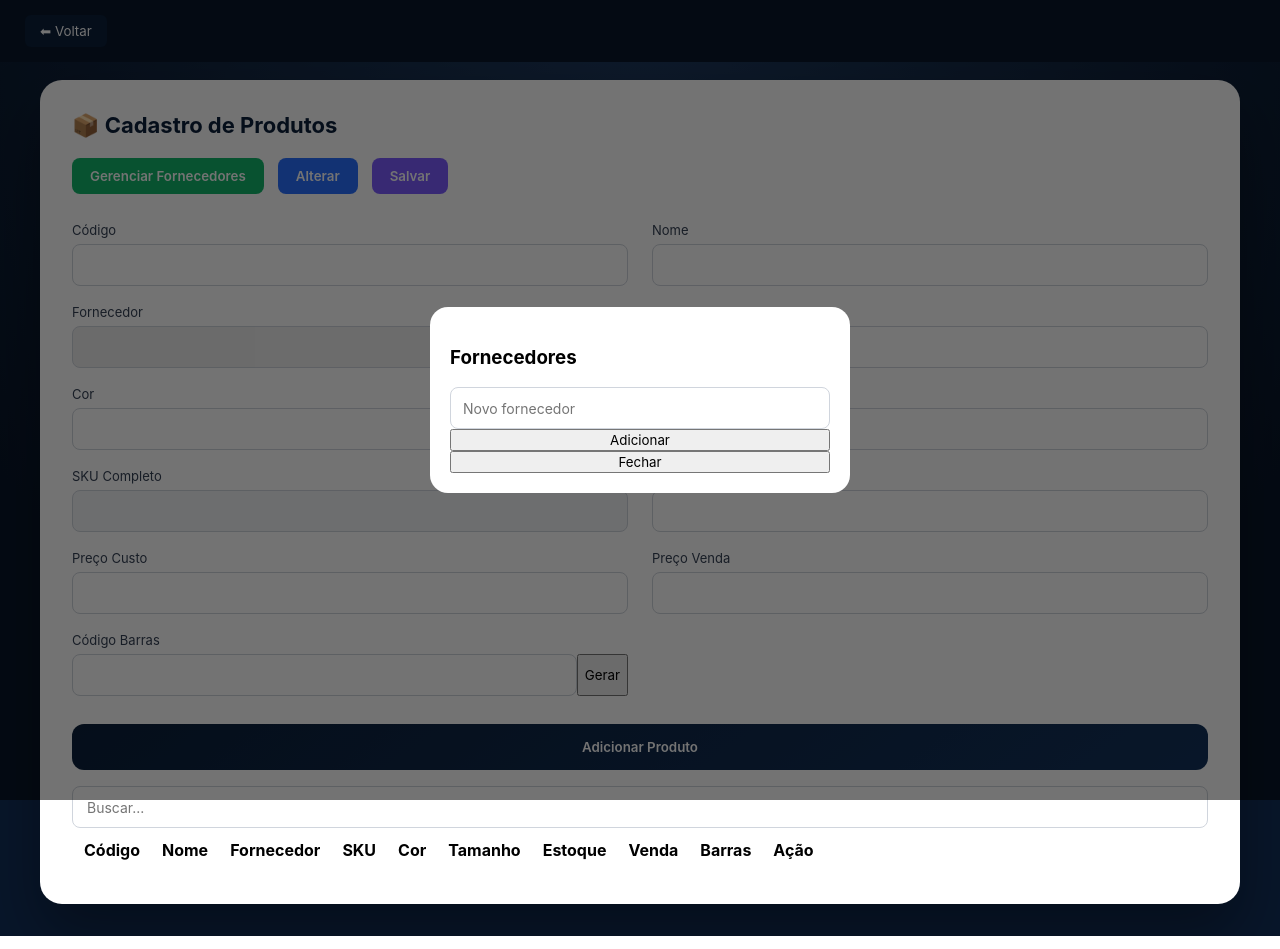
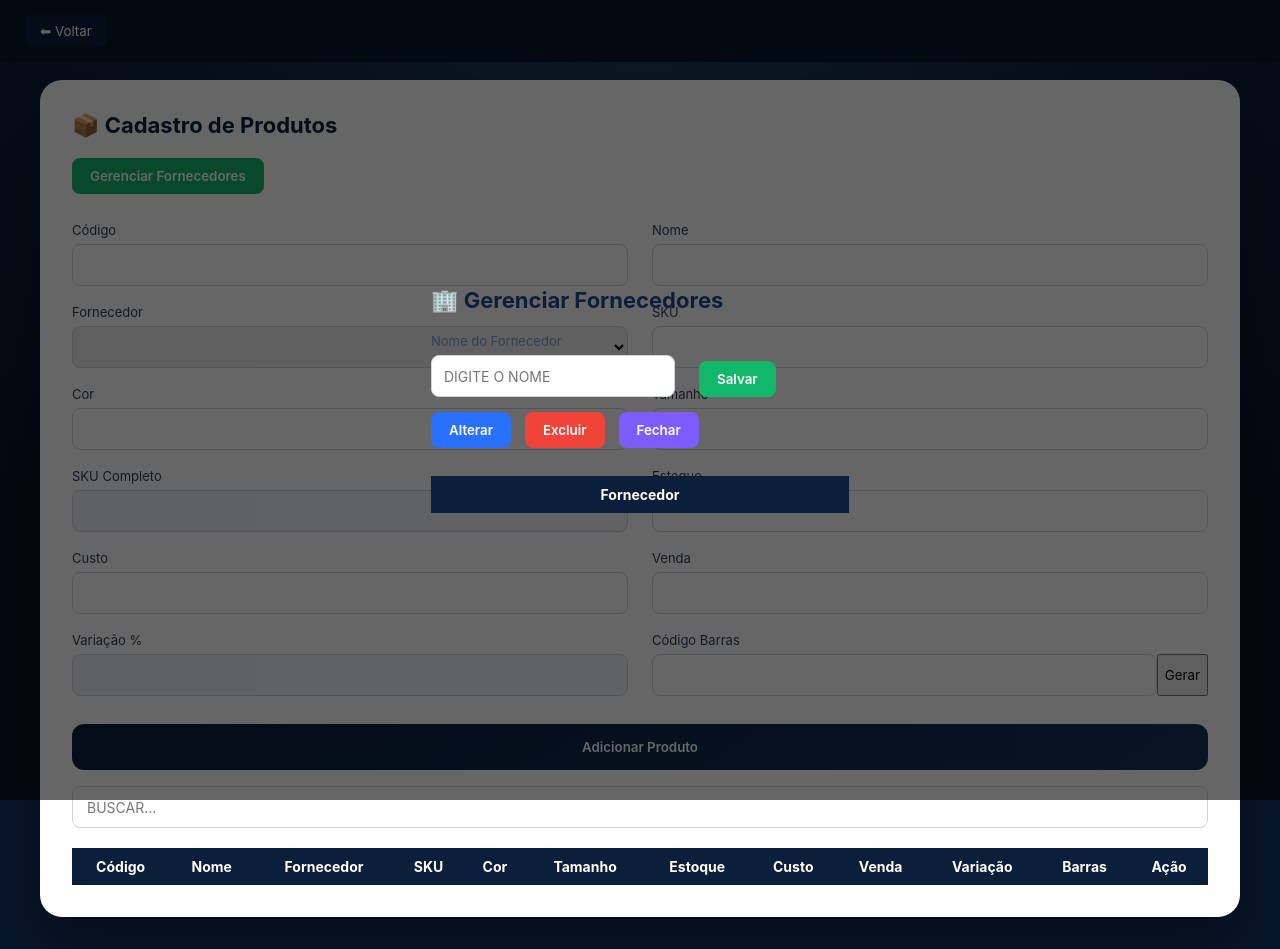
Before and after one commit to dispbr/sistema-gestao, a plain HTML site: page frontend/cadastro_produtos.html in a window 1280 px wide. Both pictures are taken after a click on the button "Gerenciar Fornecedores". Drawn offline with Linux system fonts and the light colour scheme; no server answers.

Commit message:
Atualização PRODUTOS 5

```diff
--- a/frontend/cadastro_produtos.css
+++ b/frontend/cadastro_produtos.css
@@ -7,14 +7,14 @@ body {
   margin: 0;
 }
 
-/* Fundo */
+/* ================= FUNDO ================= */
 .bg {
   min-height: 100vh;
   padding: 32px;
   background: radial-gradient(circle at top, #1e3a5f, #08162a 70%);
 }
 
-/* Card */
+/* ================= CARD PRINCIPAL ================= */
 .card {
   background: #fff;
   border-radius: 22px;
@@ -24,14 +24,14 @@ body {
   box-shadow: 0 30px 60px rgba(0,0,0,.35);
 }
 
-/* Título */
+/* ================= TITULO ================= */
 .title {
   margin: 0 0 20px;
   font-size: 22px;
   color: #0b1f3a;
 }
 
-/* Botões topo */
+/* ================= BOTÕES TOPO ================= */
 .actions {
   display: flex;
   gap: 14px;
@@ -45,6 +45,12 @@ body {
   font-weight: 600;
   color: #fff;
   cursor: pointer;
+  transition: 0.2s ease;
+}
+
+.btn:hover {
+  transform: translateY(-2px);
+  opacity: 0.9;
 }
 
 .green { background: #12b76a; }
@@ -56,7 +62,7 @@ body {
   height: 42px;
 }
 
-/* Grid formulário */
+/* ================= GRID FORM ================= */
 .form-grid {
   display: grid;
   grid-template-columns: 1fr 1fr;
@@ -77,20 +83,26 @@ input, select {
   border-radius: 8px;
   border: 1px solid #d0d5dd;
   font-size: 14px;
+  transition: 0.2s;
+}
+
+input:focus, select:focus {
+  outline: none;
+  border-color: #0b1f3a;
 }
 
 input:disabled {
   background: #f2f4f7;
 }
 
-/* Código de barras */
+/* ================= CÓDIGO DE BARRAS ================= */
 .barcode {
   display: flex;
   gap: 10px;
   align-items: flex-end;
 }
 
-/* Botão principal */
+/* ================= BOTÃO PRINCIPAL ================= */
 .btn-submit {
   margin-top: 28px;
   width: 100%;
@@ -101,9 +113,14 @@ input:disabled {
   color: white;
   font-weight: 600;
   cursor: pointer;
+  transition: 0.2s;
 }
 
-/* Busca */
+.btn-submit:hover {
+  transform: translateY(-2px);
+}
+
+/* ================= BUSCA ================= */
 .search {
   margin-top: 16px;
   width: 100%;
@@ -112,32 +129,61 @@ input:disabled {
   border-radius: 8px;
   border: 1px solid #d0d5dd;
 }
+
+/* ================= TABELA ================= */
+.tabela {
+  width: 100%;
+  border-collapse: collapse;
+  margin-top: 20px;
+  font-size: 14px;
+}
+
+.tabela th {
+  background: #0b1f3a;
+  color: white;
+  padding: 12px;
+  text-align: center;
+}
+
+.tabela td {
+  padding: 12px;
+  border-bottom: 1px solid #e5e7eb;
+  text-align: center;
+}
+
+.tabela tr:hover {
+  background: #f9fafb;
+}
+
+/* ================= MODAL FUNDO ================= */
 .modal-bg {
   position: fixed;
   inset: 0;
-  background: rgba(0,0,0,.55);
+  background: rgba(0,0,0,.6);
   display: none;
   align-items: center;
   justify-content: center;
   z-index: 1000;
 }
 
+/* ================= MODAL CARD (MESMO PADRÃO DO SISTEMA) ================= */
 .modal {
   background: #fff;
-  width: 420px;
-  max-height: 80vh;
-  border-radius: 18px;
-  padding: 20px;
+  width: 800px;
+  max-height: 85vh;
+  border-radius: 22px;
+  padding: 30px;
+  box-shadow: 0 30px 60px rgba(0,0,0,.35);
   display: flex;
   flex-direction: column;
 }
 
+/* ================= MODAL HEADER ================= */
 .modal-header {
   display: flex;
   justify-content: space-between;
   align-items: center;
-  border-bottom: 1px solid #e5e7eb;
-  padding-bottom: 10px;
+  margin-bottom: 20px;
 }
 
 .modal-header h3 {
@@ -152,35 +198,12 @@ input:disabled {
   cursor: pointer;
 }
 
+/* ================= MODAL BODY ================= */
 .modal-body {
-  padding: 16px 0;
   overflow-y: auto;
 }
 
-.add-row {
-  display: flex;
-  gap: 8px;
-  margin-bottom: 18px;
-}
-
-.add-row input {
-  flex: 1;
-  height: 40px;
-  border-radius: 8px;
-  border: 1px solid #d0d5dd;
-  padding: 0 12px;
-}
-
-.confirm {
-  width: 40px;
-  border-radius: 8px;
-  border: none;
-  background: #0b1f3a;
-  color: white;
-  font-weight: bold;
-  cursor: pointer;
-}
-
+/* ================= LISTA FORNECEDORES ================= */
 .lista .item {
   display: flex;
   justify-content: space-between;
@@ -189,6 +212,11 @@ input:disabled {
   padding: 10px 12px;
   border-radius: 8px;
   margin-bottom: 10px;
+  transition: 0.2s;
+}
+
+.lista .item:hover {
+  background: #f3f4f6;
 }
 
 .delete {
@@ -199,8 +227,9 @@ input:disabled {
   cursor: pointer;
 }
 
+/* ================= BOTÃO FECHAR MODAL ================= */
 .btn-close {
-  margin-top: 10px;
+  margin-top: 15px;
   height: 44px;
   border-radius: 10px;
   border: none;
--- a/frontend/cadastro_produtos.html
+++ b/frontend/cadastro_produtos.html
@@ -6,8 +6,6 @@
 <link rel="stylesheet" href="cadastro_produtos.css">
 
 <style>
-
-/* ===== TOPO VOLTAR ===== */
 .topbar{
  width:100%;
  background:#08162a;
@@ -31,9 +29,16 @@
  text-align:center;
  padding:10px;
 }
-.modal-body{
- max-height:300px;
- overflow:auto;
+
+.modal{
+ background:white;
+ padding:20px;
+ border-radius:10px;
+ width:500px;
+}
+
+input,select{
+ text-transform:uppercase;
 }
 </style>
 </head>
@@ -51,63 +56,23 @@
 
 <div class="actions">
 <button class="btn green" onclick="abrirModal()">Gerenciar Fornecedores</button>
-<button class="btn blue" onclick="alterar()">Alterar</button>
-<button class="btn purple" onclick="salvarEdicao()">Salvar</button>
 </div>
 
 <div class="form-grid">
 
 <input id="id" hidden>
 
-<div>
-<label>Código</label>
-<input id="codigo" readonly>
-</div>
-
-<div>
-<label>Nome</label>
-<input id="nome">
-</div>
-
-<div>
-<label>Fornecedor</label>
-<select id="fornecedor"></select>
-</div>
-
-<div>
-<label>SKU</label>
-<input id="sku">
-</div>
-
-<div>
-<label>Cor</label>
-<input id="cor">
-</div>
-
-<div>
-<label>Tamanho</label>
-<input id="tamanho">
-</div>
-
-<div>
-<label>SKU Completo</label>
-<input id="skuCompleto" disabled>
-</div>
-
-<div>
-<label>Estoque</label>
-<input id="estoque" type="number">
-</div>
-
-<div>
-<label>Preço Custo</label>
-<input id="custo" type="number">
-</div>
-
-<div>
-<label>Preço Venda</label>
-<input id="venda" type="number">
-</div>
+<div><label>Código</label><input id="codigo" readonly></div>
+<div><label>Nome</label><input id="nome"></div>
+<div><label>Fornecedor</label><select id="fornecedor"></select></div>
+<div><label>SKU</label><input id="sku"></div>
+<div><label>Cor</label><input id="cor"></div>
+<div><label>Tamanho</label><input id="tamanho"></div>
+<div><label>SKU Completo</label><input id="skuCompleto" disabled></div>
+<div><label>Estoque</label><input id="estoque" type="number"></div>
+<div><label>Custo</label><input id="custo" type="number"></div>
+<div><label>Venda</label><input id="venda" type="number"></div>
+<div><label>Variação %</label><input id="variacao" disabled></div>
 
 <div>
 <label>Código Barras</label>
@@ -126,7 +91,6 @@
 <table class="tabela">
 <thead>
 <tr>
-<th style="display:none;">ID</th>
 <th>Código</th>
 <th>Nome</th>
 <th>Fornecedor</th>
@@ -134,7 +98,9 @@
 <th>Cor</th>
 <th>Tamanho</th>
 <th>Estoque</th>
+<th>Custo</th>
 <th>Venda</th>
+<th>Variação</th>
 <th>Barras</th>
 <th>Ação</th>
 </tr>
@@ -145,51 +111,77 @@
 </section>
 </main>
 
-<!-- MODAL -->
+<!-- MODAL FORNECEDORES -->
 <div class="modal-bg" id="modalFornecedor">
-<div class="modal">
-<h3>Fornecedores</h3>
+  <div class="modal-card">
 
-<input id="novoFornecedor" placeholder="Novo fornecedor">
-<button onclick="criarFornecedor()">Adicionar</button>
+    <h2 class="title">🏢 Gerenciar Fornecedores</h2>
 
-<div id="listaFornecedores"></div>
-
-<button onclick="fecharModal()">Fechar</button>
+    <div class="form-grid" style="grid-template-columns: 1fr 150px;">
+      <div>
+        <label>Nome do Fornecedor</label>
+        <input id="fornecedorNome" placeholder="Digite o nome">
+      </div>
+      <div style="display:flex; align-items:end;">
+        <button class="btn green" onclick="salvarFornecedor()">Salvar</button>
       </div>
     </div>
+
+    <div class="actions" style="margin-top:15px;">
+      <button class="btn blue" onclick="editarFornecedor()">Alterar</button>
+      <button class="btn red" onclick="excluirFornecedor()">Excluir</button>
+      <button class="btn purple" onclick="fecharModal()">Fechar</button>
+    </div>
+
+    <table class="tabela" style="margin-top:20px;">
+      <thead>
+        <tr>
+          <th>Fornecedor</th>
+        </tr>
+      </thead>
+      <tbody id="listaFornecedores"></tbody>
+    </table>
+
+  </div>
+</div>
+
 
 <script>
 const token=localStorage.getItem("token");
 
-/* ===== GERAR CODIGO SEQUENCIAL ===== */
-async function gerarCodigoProduto(){
- const res=await fetch("/products?q=",{
-  headers:{Authorization:"Bearer "+token}
- });
- const data=await res.json();
-
- let maior=0;
- data.forEach(p=>{
-  const num=parseInt(p.codigo);
-  if(num>maior) maior=num;
+/* MAIUSCULO AUTOMÁTICO */
+document.addEventListener("input",e=>{
+ if(e.target.tagName==="INPUT"||e.target.tagName==="SELECT"){
+  e.target.value=e.target.value.toUpperCase();
+ }
 });
 
- const novo=(maior+1).toString().padStart(4,"0");
- codigo.value=novo;
-}
+/* VARIAÇÃO AUTOMÁTICA */
+custo.oninput=venda.oninput=()=>{
+ if(!custo.value||!venda.value) return;
+ variacao.value=((venda.value-custo.value)/custo.value*100).toFixed(1)+"%";
+};
 
 /* SKU AUTOMÁTICO */
 sku.oninput=()=> skuCompleto.value=sku.value+"-"+cor.value+"-"+tamanho.value;
 cor.oninput=sku.oninput;
 tamanho.oninput=sku.oninput;
 
-/* GERAR BARRAS */
+/* GERAR CODIGO */
 function gerarCodigo(){
  barcode.value=Math.floor(Math.random()*999999999999);
 }
 
-/* SALVAR */
+/* CODIGO SEQUENCIAL */
+async function gerarCodigoProduto(){
+ const res=await fetch("/products",{headers:{Authorization:"Bearer "+token}});
+ const data=await res.json();
+ let max=0;
+ data.forEach(p=>{if(parseInt(p.codigo)>max) max=parseInt(p.codigo);});
+ codigo.value=(max+1).toString().padStart(4,"0");
+}
+
+/* SALVAR PRODUTO */
 async function salvar(){
  await fetch("/products",{
   method:"POST",
@@ -206,25 +198,22 @@ async function salvar(){
    preco_venda:venda.value
   })
  });
-
- alert("Produto salvo com sucesso!");
+ alert("Produto salvo!");
  gerarCodigoProduto();
  buscar("");
 }
 
 /* BUSCAR */
-async function buscar(q){
- const res=await fetch("/products?q="+q,{
-  headers:{Authorization:"Bearer "+token}
- });
+async function buscar(q=""){
+ const res=await fetch("/products?q="+q,{headers:{Authorization:"Bearer "+token}});
  const data=await res.json();
 
  lista.innerHTML="";
+ data.forEach(p=>{
+ const perc=((p.preco_venda-p.preco_custo)/p.preco_custo*100).toFixed(1)+"%";
 
- data.forEach(p=>{
  lista.innerHTML+=`
-  <tr onclick="selecionar(${p.id},'${p.codigo}','${p.nome}','${p.fornecedor}',${p.estoque},${p.preco_custo},${p.preco_venda})">
-  <td style="display:none;">${p.id}</td>
+ <tr>
  <td>${p.codigo}</td>
  <td>${p.nome}</td>
  <td>${p.fornecedor}</td>
@@ -232,61 +221,17 @@ async function buscar(q){
  <td>${p.cor||""}</td>
  <td>${p.tamanho||""}</td>
  <td>${p.estoque}</td>
+ <td>${p.preco_custo}</td>
  <td>${p.preco_venda}</td>
+ <td>${perc}</td>
  <td>${p.barcode||""}</td>
  <td><button onclick="excluir(${p.id})">🗑</button></td>
  </tr>`;
  });
 }
 
-/* SELECIONAR */
-function selecionar(idp,c,n,f,e,cus,ven){
- id.value=idp;
- codigo.value=c;
- nome.value=n;
- fornecedor.value=f;
- estoque.value=e;
- custo.value=cus;
- venda.value=ven;
-}
-
-/* ALTERAR */
-async function salvarEdicao(){
- await fetch("/products/"+id.value,{
-  method:"PUT",
-  headers:{
-   "Content-Type":"application/json",
-   Authorization:"Bearer "+token
-  },
-  body:JSON.stringify({
-   codigo:codigo.value,
-   nome:nome.value,
-   fornecedor:fornecedor.value,
-   estoque:estoque.value,
-   preco_custo:custo.value,
-   preco_venda:venda.value
-  })
- });
-
- alert("Produto alterado com sucesso!");
- buscar("");
-}
-
-/* EXCLUIR */
-async function excluir(id){
- await fetch("/products/"+id,{
-  method:"DELETE",
-  headers:{Authorization:"Bearer "+token}
- });
- buscar("");
-}
-
 /* FORNECEDORES */
-function abrirModal(){
- modalFornecedor.style.display="flex";
- carregarFornecedores();
-}
-function fecharModal(){modalFornecedor.style.display="none";}
+let fornecedorSelecionado=null;
 
 async function carregarFornecedores(){
  const res=await fetch("/suppliers",{headers:{Authorization:"Bearer "+token}});
@@ -297,28 +242,45 @@ async function carregarFornecedores(){
 
  data.forEach(f=>{
  fornecedor.innerHTML+=`<option>${f.nome}</option>`;
-  listaFornecedores.innerHTML+=`<div>${f.nome}</div>`;
+ listaFornecedores.innerHTML+=`
+ <tr onclick="fornecedorSelecionado=${f.id};fornecedorNome.value='${f.nome}'">
+ <td>${f.nome}</td></tr>`;
  });
 }
 
-async function criarFornecedor(){
+async function salvarFornecedor(){
  await fetch("/suppliers",{
   method:"POST",
-  headers:{
-   "Content-Type":"application/json",
-   Authorization:"Bearer "+token
-  },
-  body:JSON.stringify({nome:novoFornecedor.value})
+  headers:{ "Content-Type":"application/json", Authorization:"Bearer "+token},
+  body:JSON.stringify({nome:fornecedorNome.value})
  });
-
- novoFornecedor.value="";
  carregarFornecedores();
 }
 
-/* INICIALIZAÇÃO */
-buscar("");
+async function editarFornecedor(){
+ await fetch("/suppliers/"+fornecedorSelecionado,{
+  method:"PUT",
+  headers:{ "Content-Type":"application/json", Authorization:"Bearer "+token},
+  body:JSON.stringify({nome:fornecedorNome.value})
+ });
  carregarFornecedores();
+}
+
+async function excluirFornecedor(){
+ await fetch("/suppliers/"+fornecedorSelecionado,{
+  method:"DELETE",
+  headers:{Authorization:"Bearer "+token}
+ });
+ carregarFornecedores();
+}
+
+function abrirModal(){ modalFornecedor.style.display="flex"; carregarFornecedores(); }
+function fecharModal(){ modalFornecedor.style.display="none"; }
+
+/* INIT */
 gerarCodigoProduto();
+buscar();
+carregarFornecedores();
 </script>
 
 </body>
```
Lines whose indentation alone changed are shown as unchanged.
